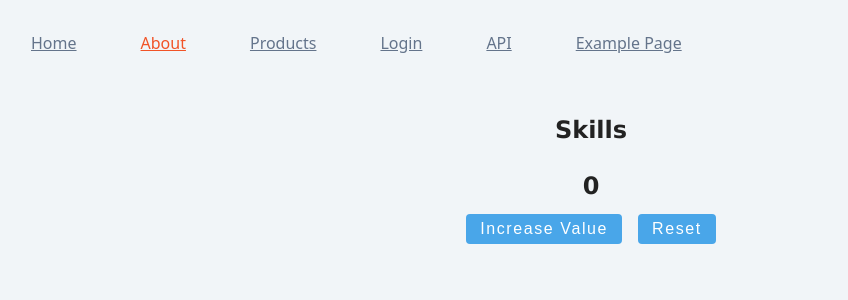
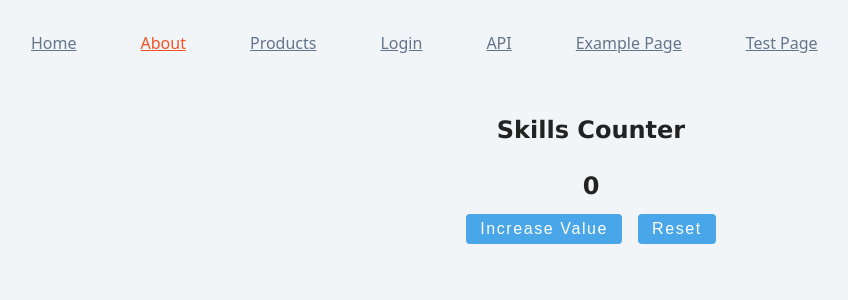
Before and after one commit to keexzus/project, a React (Create React App) app: page /about in a window 1280 px wide. Shown: the top 300 px of the page, without its empty margins (17-865 px from the left). Built offline with nearby package versions, Linux system fonts and the light colour scheme.

Commit message:
commit all

```diff
--- a/src/App.js
+++ b/src/App.js
@@ -13,6 +13,7 @@ import SharedProductLayout from './pages/SharedProductLayout.js';
 import SharedLayout from './Components/SharedLayout.js';
 import AxiosExample from './pages/AxiosExample.js';
 import ExamplePage from './pages/ExamplePage.js';
+import TestPage from './pages/TestPage.js';
 
 // import Greeting from './greeting.js';
 // import Booklist from './numbers.js';
@@ -46,6 +47,8 @@ function App() {
 
               <Route path='examplepage' element={<ExamplePage /> } />
 
+              <Route path='testpage' element={<TestPage />} />
+
 
             </Route>
 
--- a/src/Components/StyledNavbar.js
+++ b/src/Components/StyledNavbar.js
@@ -40,6 +40,13 @@ const Navbar = () => {
         > Example Page
         </NavLink>
 
+        <NavLink
+        to='testpage'
+        className={({ isActive }) => (isActive ? 'link active' : 'link')}
+        > Test Page
+        </NavLink>
+
+
     </nav>
   );
 };
--- a/src/pages/About.js
+++ b/src/pages/About.js
@@ -1,6 +1,8 @@
 import React from "react";
 import '../index.css';
 import {useState} from 'react';
+// import { data } from '../data3.js'
+// import { Simulate } from "react-dom/test-utils";
 
 const CounterStateCounter = () => {
   const [value, setValue] = useState(0);
@@ -8,11 +10,11 @@ const CounterStateCounter = () => {
            setValue(0);
           };
 
-          return(
-      <>
-      <section className='section'>
+    return(
+         <>
+       <section className='section'>
 
-        <h2>Skills</h2>
+        <h2>Skills Counter</h2>
         <h1>{value}</h1>
 
         <button className='btn' onClick={() => setValue
@@ -25,9 +27,10 @@ const CounterStateCounter = () => {
 
       </section>
 
-      </>
 
-         )
+         </>
+
+        )
         };
 
 
```
